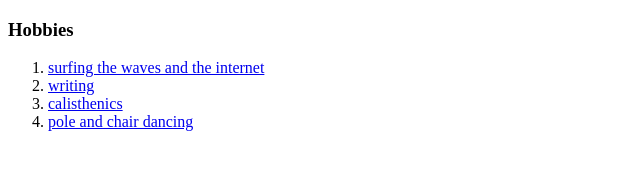
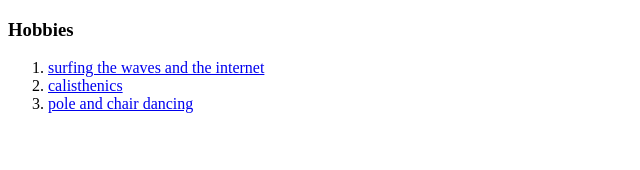
Before and after one commit to mirrareyes/cv, a plain HTML site: page Hobbies.html in a window 1280 px wide. Shown: the whole page, without its empty margins (0-640 px from the left). Drawn offline with Linux system fonts and the light colour scheme.

Commit message:
updated backlinks

```diff
--- a/Hobbies.html
+++ b/Hobbies.html
@@ -7,10 +7,9 @@
   <body>
     <h3>Hobbies</h3>
     <ol>
-      <li><a href="http://instagram.com/mirrareyes">surfing the waves and the internet</a></li>
-      <li><a href="http://blog.biyaheroes.com">writing</a></li>
-      <li><a href="http://instagram.com/calibarzz">calisthenics</a></li>
-      <li><a href="http://instagram.com/poledollsph">pole and chair dancing</a></li>
+      <li><a href="https://www.instagram.com/p/94uAehGK5J/?igshid=cihgdgx32x2t">surfing the waves and the internet</a></li>
+      <li><a href="https://www.instagram.com/p/94uAehGK5J/?igshid=cihgdgx32x2t">calisthenics</a></li>
+      <li><a href="https://www.instagram.com/p/BogbPs3hXVG/?igshid=y4fwo4yctq03">pole and chair dancing</a></li>
     </ol>
   </body>
 </html>
```
